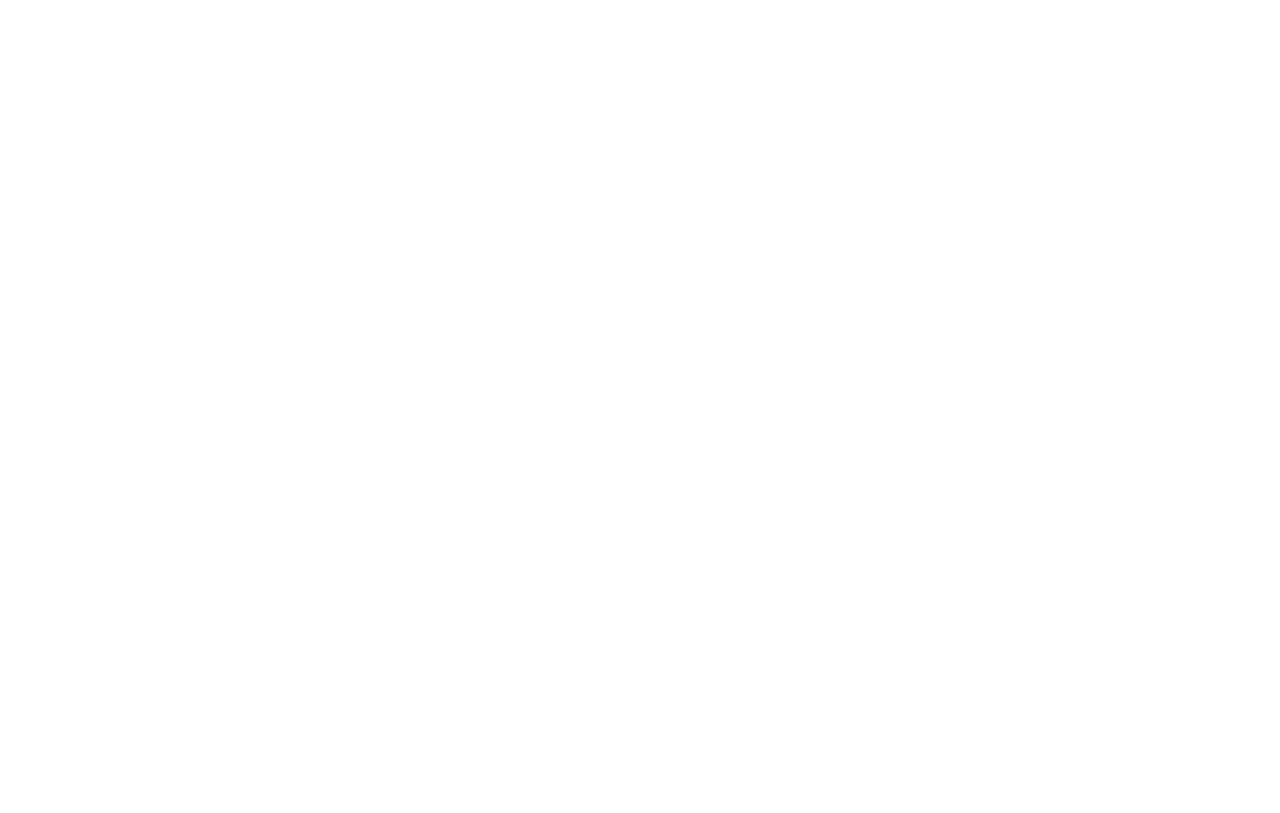
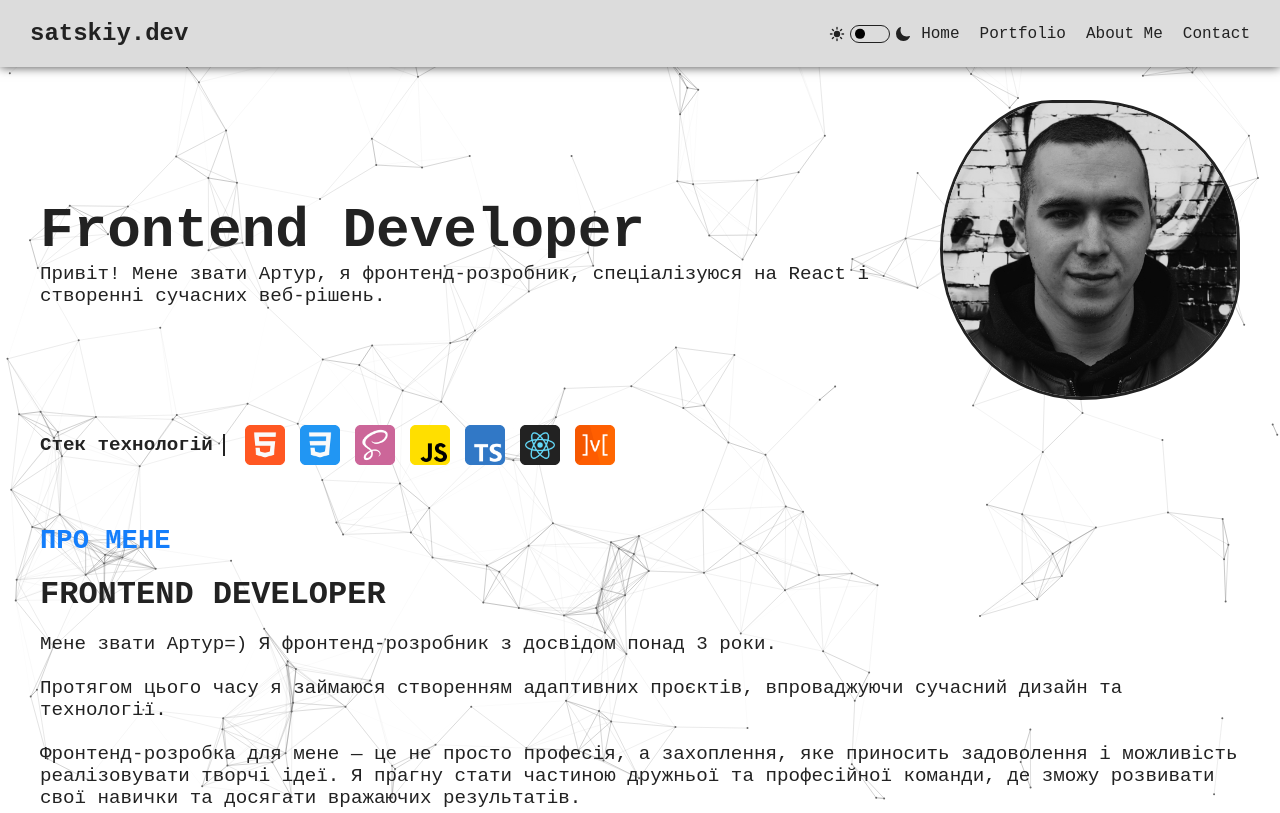
Before and after one commit to ArturRdix/portfolio_page, a plain HTML site: page index.html in a window 1280 px wide. Shown: the top 813 px of the page. Drawn offline with Linux system fonts and the light colour scheme; the site is published under a folder, as on GitHub Pages, so addresses that start at the root find nothing.

Commit message:
fix path

```diff
--- a/index.html
+++ b/index.html
@@ -6,8 +6,8 @@
     <link rel="apple-touch-icon" href="/icon.png">
     <meta name="viewport" content="width=device-width, initial-scale=1.0" />
     <title>Rdix Portfolio</title>
-    <script type="module" crossorigin src="/assets/index-CBl1pXH6.js"></script>
-    <link rel="stylesheet" crossorigin href="/assets/index-C_LWLdfz.css">
+    <script type="module" crossorigin src="./assets/index-CBl1pXH6.js"></script>
+    <link rel="stylesheet" crossorigin href="./assets/index-C_LWLdfz.css">
   </head>
   <body>
     <div id="root"></div>
```
